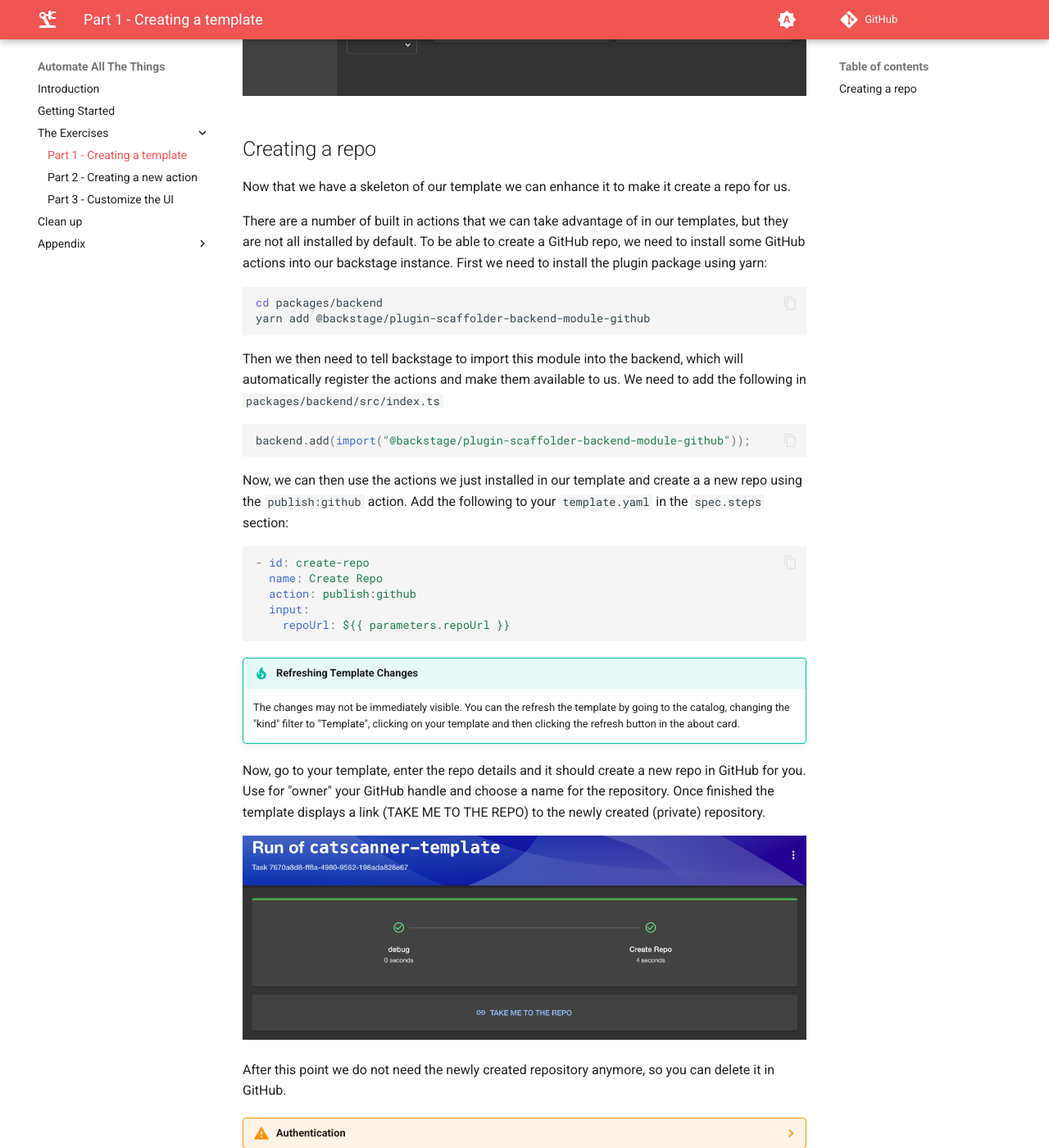
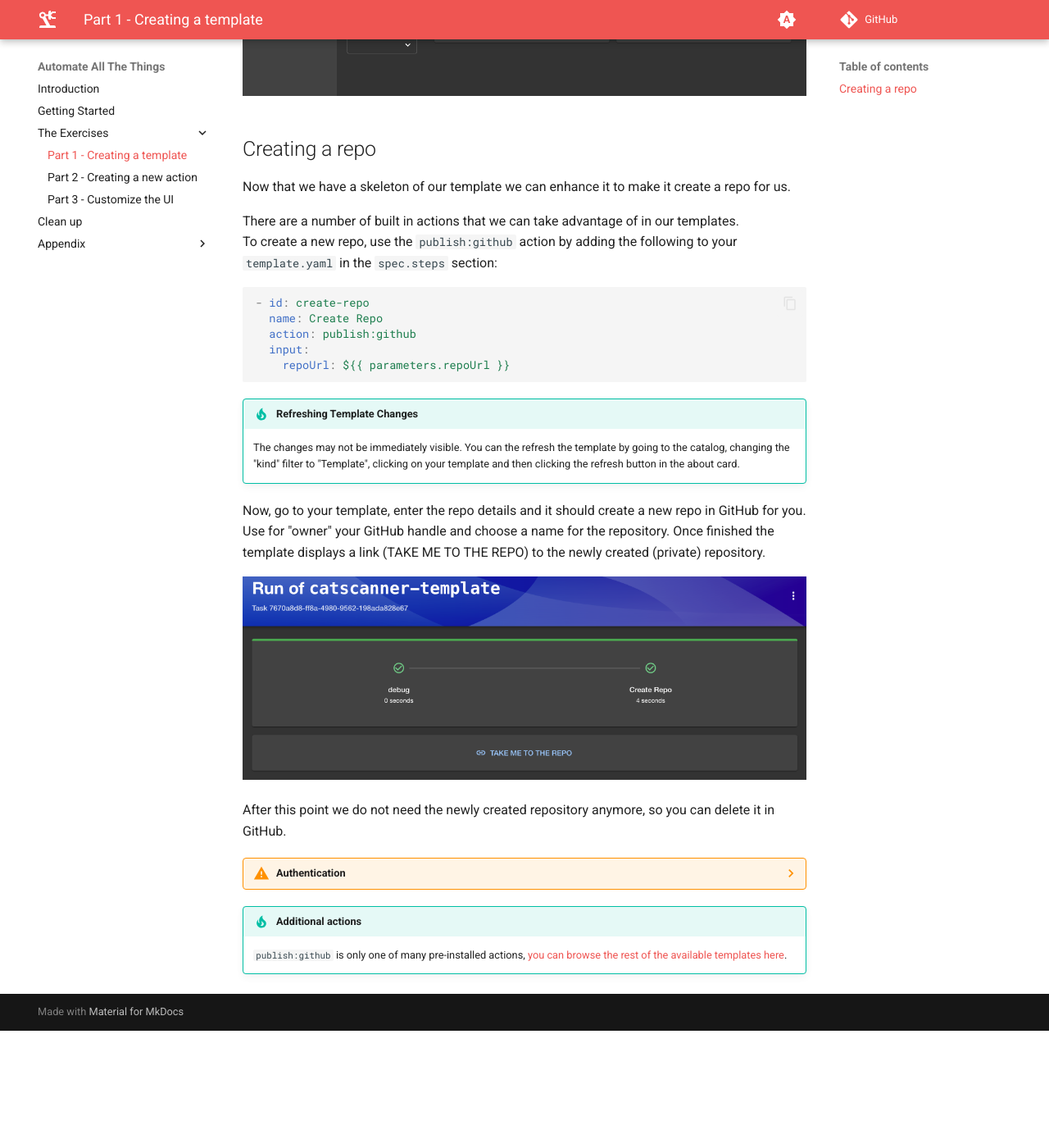
Before and after one commit to philips-labs/automation-workshop, an MkDocs documentation site: the page built from docs/part-1.md, in a window 1280 px wide and 1400 px high, scrolled down 1772 px. Shown: the whole window at 82% size. Built offline with MkDocs 1.6.1 and Material for MkDocs 9.7.7, drawn with Linux system fonts in a browser that asks for light colours; comment, search, counter and statistics services are not loaded; after the commit the page ends 3029 px from its top, so only the background shows below that; some of the changed text lies outside the part shown.

Commit message:
No longer mentioning installing of the scaffolder-backend-module-github. This plugin is now automatically installed and trying to install it explicitly will fail.

````diff
--- a/docs/part-1.md
+++ b/docs/part-1.md
@@ -82,27 +82,8 @@ in the [templates section](http://localhost:3000/create?filters%5Bkind%5D=templa
 Now that we have a skeleton of our template we can enhance it to make it create
 a repo for us.
 
-There are a number of built in actions that we can take advantage of in our
-templates, but they are not all installed by default. To be able to create a
-GitHub repo, we need to install some GitHub actions into our backstage instance.
-First we need to install the plugin package using yarn:
-
-```bash
-cd packages/backend
-yarn add @backstage/plugin-scaffolder-backend-module-github
-```
-
-Then we then need to tell backstage to import this module into the backend,
-which will automatically register the actions and make them available to us. We
-need to add the following in `packages/backend/src/index.ts`
-
-```typescript
-backend.add(import("@backstage/plugin-scaffolder-backend-module-github"));
-```
-
-Now, we can then use the actions we just installed in our template and create a
-a new repo using the `publish:github` action. Add the following to your
-`template.yaml` in the `spec.steps` section:
+There are a number of built in actions that we can take advantage of in our templates.
+To create a new repo, use the `publish:github` action by adding the following to your `template.yaml` in the `spec.steps` section:
 
 ```yaml
 - id: create-repo
@@ -132,7 +113,7 @@ After this point we do not need the newly created repository anymore, so you can
     section in Getting Started and ensure you have a valid token. You will only
     be able to make repos in an org that you have access to create public repos.
 
-!!! tip "Installed actions"
+!!! tip "Additional actions"
 
-    The above package installed a lot more actions than just the `publish:github`,
+    `publish:github` is only one of many pre-installed actions,
     [you can browse the rest of the available templates here](http://localhost:3000/create/actions).
````
